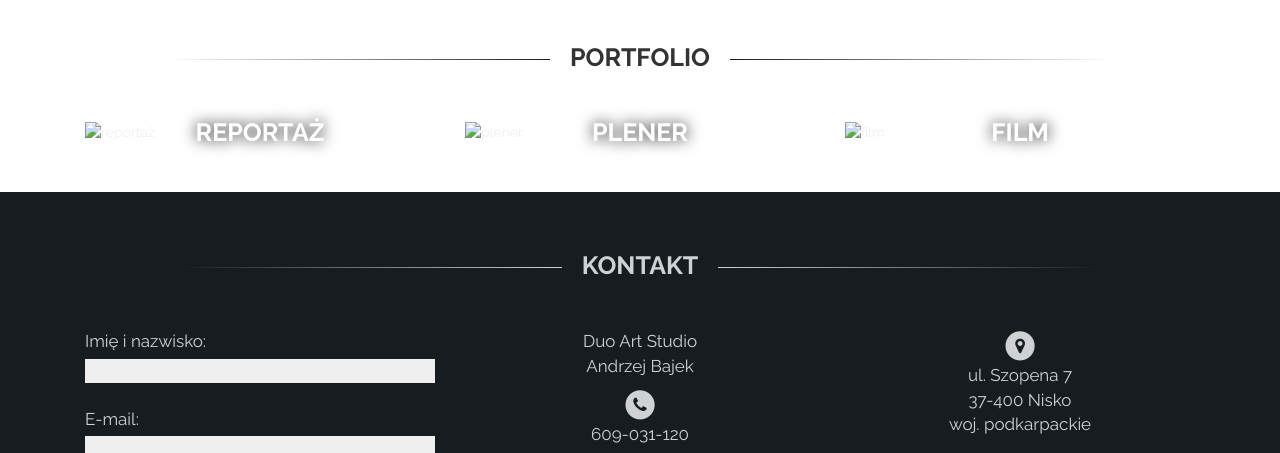
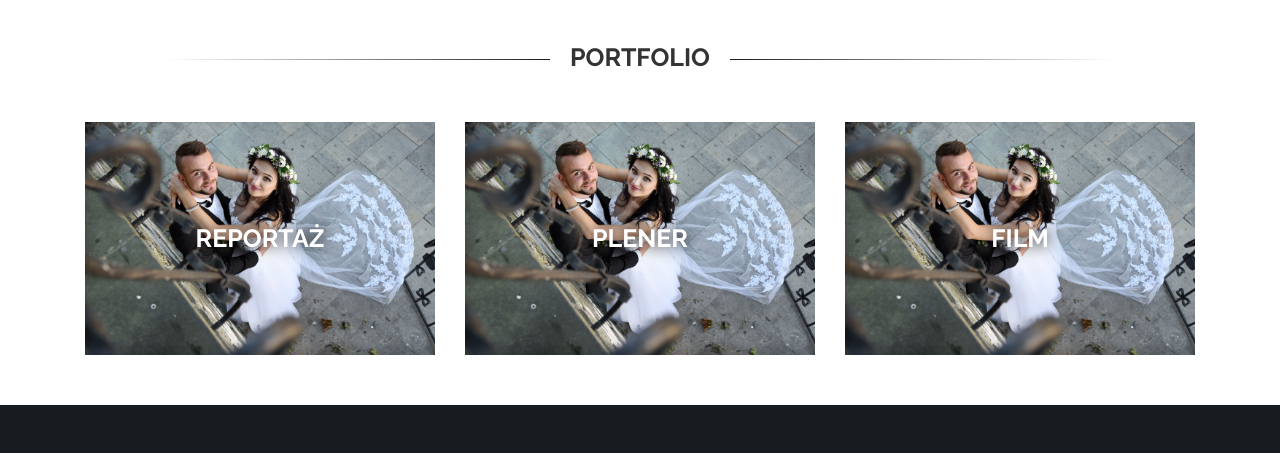
Before and after one commit to nataliabajek/DuoArtStudio, a plain HTML site: page index.html in a window 1280 px wide. Shown: the part 1940-2393 px from the top of the page. Drawn offline with nearby package versions, Linux system fonts and the light colour scheme; files that its build step writes are made by us from their sources; the site is published under a folder, as on GitHub Pages, so addresses that start at the root find nothing; grey boxes are pictures that could not be loaded.

Commit message:
Trying to fix img problem

```diff
--- a/index.html
+++ b/index.html
@@ -56,21 +56,21 @@
     <div class="container">
       <div class="col-lg-4 col-md-4 col-sm-12 photo-div">
         <div class="photo-thumbb"><a href="photo.html">
-          <img class="img-responsive center-block" src="/img/oferta1.jpg" alt="reportaż">
+          <img src="img/oferta1.jpg" alt="reportaż" class="img-responsive center-block">
           <h2>Reportaż</h2>
           <div class="photo-overlay"></div>
         </a></div>
       </div>
       <div class="col-lg-4 col-md-4 col-sm-12 photo-div">
         <div class="photo-thumbb"><a href="photo.html">
-          <img class="img-responsive center-block" src="/img/oferta1.jpg" alt="plener">
+          <img class="img-responsive center-block" src="img/oferta1.jpg" alt="plener">
           <h2>Plener</h2>
           <div class="photo-overlay"></div>
         </a></div>
       </div>
       <div class="col-lg-4 col-md-4 col-sm-12 photo-div">
         <div class="photo-thumbb"><a href="photo.html">
-          <img class="img-responsive center-block" src="/img/oferta1.jpg" alt="film">
+          <img class="img-responsive center-block" src="img/oferta1.jpg" alt="film">
           <h2>Film</h2>
           <div class="photo-overlay"></div>
         </a></div>
```
